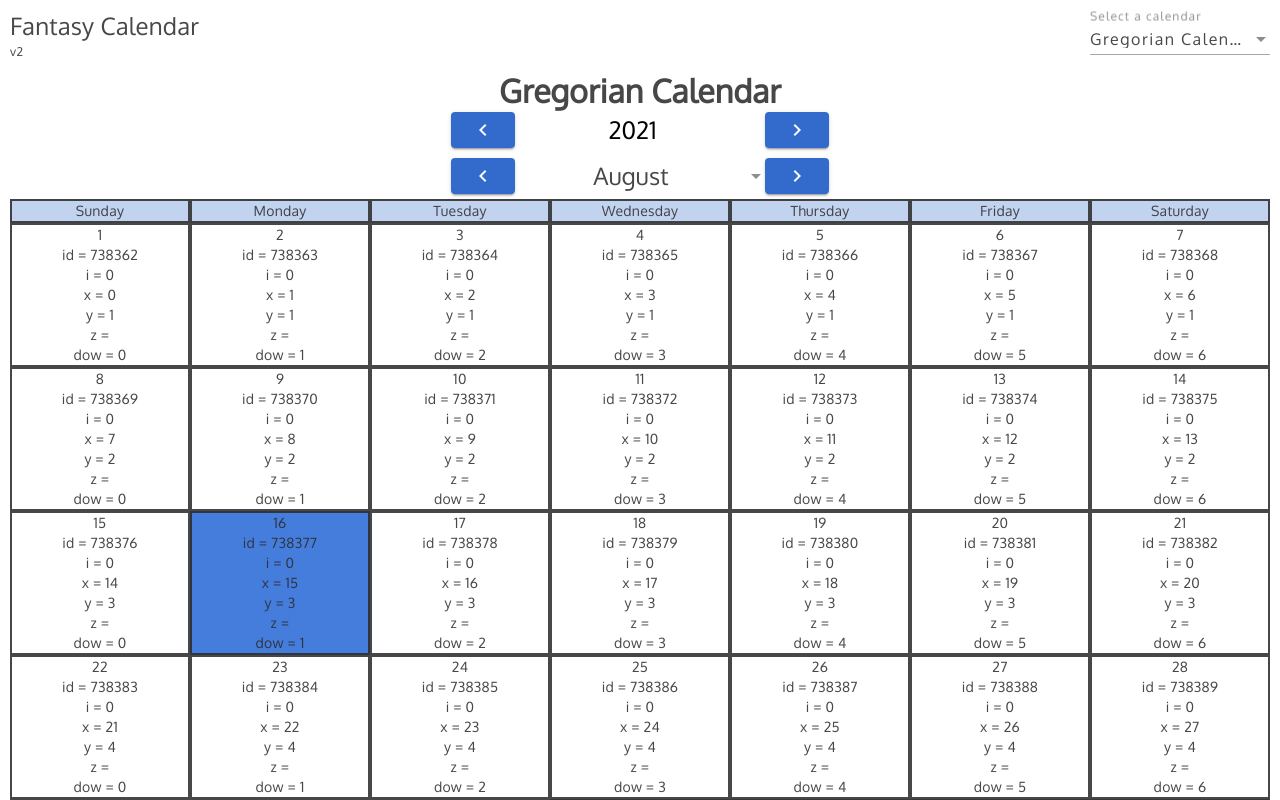
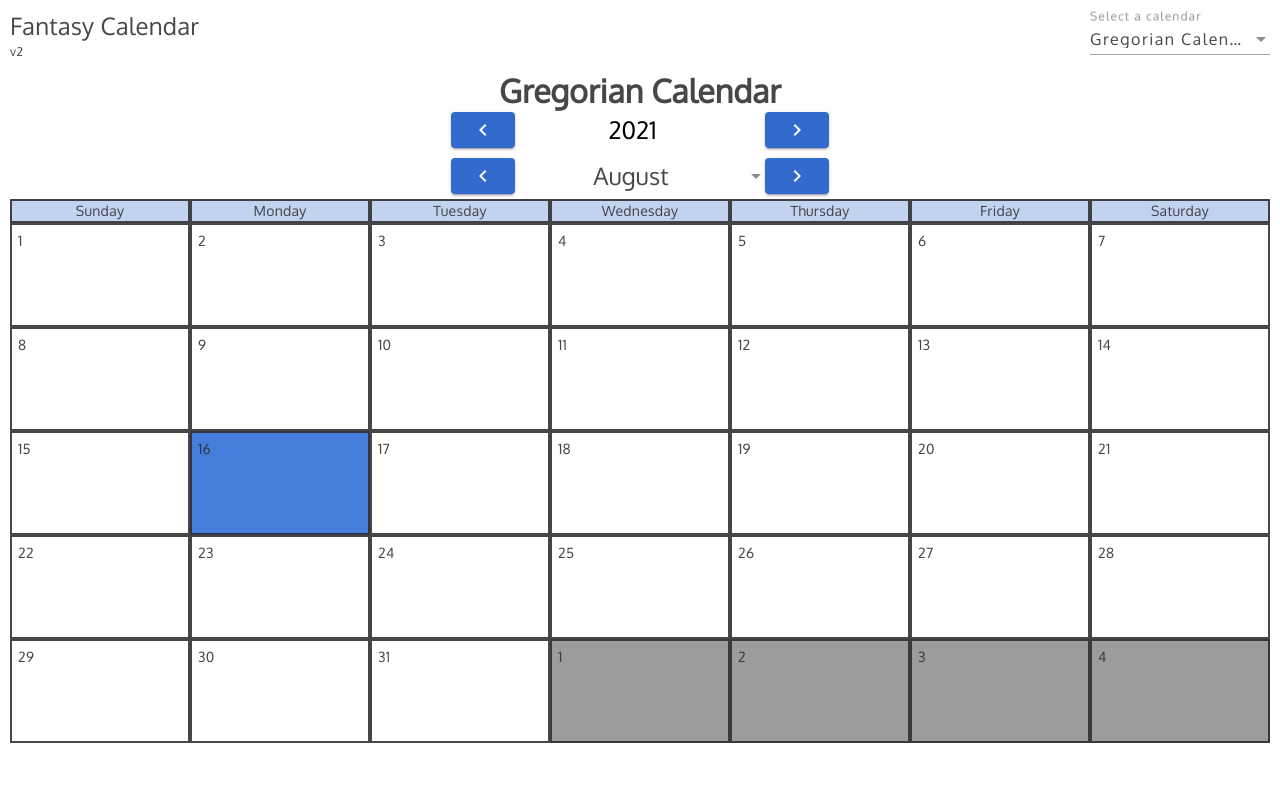
Before and after one commit to Carth501/fantasy-calendar-2, an Angular app in the folder fantasy-calendar/: page / in a window 1280 px wide. Shown: the top 800 px of the page. Built offline with nearby package versions, Linux system fonts and the light colour scheme.

Commit message:
disable debug statements

```diff
--- a/fantasy-calendar/src/app/month/month.component.html
+++ b/fantasy-calendar/src/app/month/month.component.html
@@ -40,7 +40,14 @@
       'out-of-range': !day.inActiveMonth
     }"
   >
-    {{ day.dayOfMonth }}
+    <div class="day-of-month-number">
+      {{ day.dayOfMonth }}
+    </div>
+    <div class="day-event-list">
+      <div class="day-event">
+
+      </div>
+    </div>
     <div *ngIf="debugMode">
       <div>id = {{ day.dayID }}</div>
       <div>i = {{ day.i }}</div>
--- a/fantasy-calendar/src/app/month/month.component.scss
+++ b/fantasy-calendar/src/app/month/month.component.scss
@@ -51,9 +51,12 @@
 .calendar-row {
   display: flex;
   flex-direction: row;
-  justify-content: space-evenly;
   align-items: stretch;
   width: 100%;
+  .day-of-month-number {
+    padding: 6px;
+    text-align: left;
+  }
   .cell {
     flex: 1;
     border: 2px solid;
--- a/fantasy-calendar/src/app/month/month.component.ts
+++ b/fantasy-calendar/src/app/month/month.component.ts
@@ -19,7 +19,7 @@ export class MonthComponent implements OnInit {
   _monthNumber!: number;
   _year!: number;
   JSON = JSON;
-  debugMode: boolean = true;
+  debugMode: boolean = false;
 
   @Input() set intakeCalendar(calendar: Calendar) {
     this._calendar = calendar;
```
